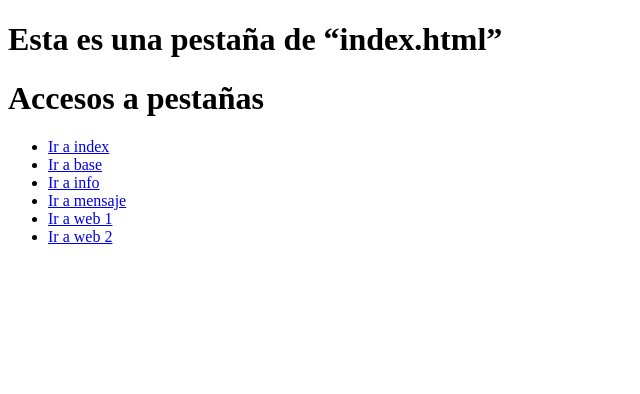
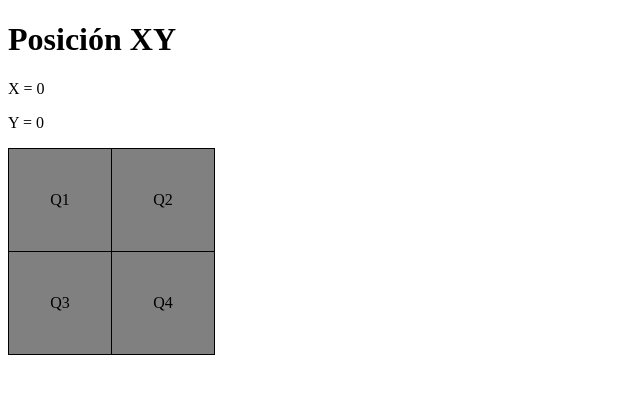
Before and after one commit to diegoanf/l401-lecturaxy-diegonf, a Flask app: page / in a window 1280 px wide. Shown: the top 394 px of the page, without its empty margins (0-640 px from the left). Run offline with Flask 3, Linux system fonts and the light colour scheme; data that the repository does not hold is empty.

Commit message:
Subiendo contenido copiado de repositorio base

```diff
--- a/app.py
+++ b/app.py
@@ -1,30 +1,31 @@
 from flask import Flask, render_template
+import socket
+app = Flask(__name__)
+HOST = "172.20.10.2"	## Ip del servidor
+PORT = 12345			## Puerto del servidor
 
-app = Flask(__name__)
+def leer_sensor():
+    try:
+        with socket.socket(socket.AF_INET, socket.SOCK_STREAM) as s:
+            s.connect((HOST, PORT))
+            data = s.recv(1024).decode().strip()
+            print("RECIBIDO:", data)
+            ejeX, ejeY = data.split(',')
+            ejeX = float(ejeX.replace('X:', ''))
+            ejeY = float(ejeY.replace('Y:', ''))
+            return ejeX, ejeY
+
+    except Exception as e:
+        print("ERROR:", e)
+        return 0, 0
 
 @app.route('/')
 def index():
-    return render_template('index.html')
-
-@app.route('/base')
-def base():
-    return render_template('base.html')
-
-@app.route('/info')
-def info():
-    return render_template('info.html')
-
-@app.route('/mensaje')
-def mensaje():
-    return render_template('mensaje.html')
-
-@app.route('/web1')
-def web1():
-    return render_template('web1.html')
-
-@app.route('/web2')
-def web2():
-    return render_template('web2.html')
-
+    ejeY, ejeX = leer_sensor() #órden ejes.
+    return render_template(
+        'index.html',
+        ejeX=ejeX,
+        ejeY=ejeY
+    )
 if __name__ == '__main__':
-    app.run(port=8080, debug=True)
+    app.run(host='0.0.0.0', port=5000, debug=True)
--- a/templates/index.html
+++ b/templates/index.html
@@ -1,18 +1,65 @@
 <!DOCTYPE html>
 <html>
+
+<head>
+ <meta http-equiv="refresh" content="2"></meta>
+<style>
+	#tabla{border-collapse:collapse;
+		}
+	#q1,#q2,#q3,#q4{	/*Varios id con mismas características*/
+		width:100px;
+		height:100px;
+		border:1px solid black;
+		text-align:center;
+		}
+	#q1{background-color:	/*Cuadrante 1*/
+		{% if ejeX > 0 and ejeY > 0 %}
+			lightblue;
+		{% else %}
+			gray;
+		{% endif %}
+		}
+	#q2{background-color:	/*Cuadrante 2*/
+		{% if ejeX > 0 and ejeY < 0 %}
+			lightblue;
+		{% else %}
+			gray;
+		{% endif %}
+		}
+	#q3{background-color:	/*Cuadrante 3*/
+		{% if ejeX < 0 and ejeY > 0 %}
+			lightblue;
+		{% else %}
+			gray;
+		{% endif %}
+		}
+	#q4{background-color:	/*Cuadrante 4*/
+		{% if ejeX < 0 and ejeY < 0 %}
+			lightblue;
+		{% else %}
+			gray;
+		{% endif %}
+		}
+</style>
+
+</head>
 <body>
-<h1>Esta es una pestaña de “index.html”</h1>
 
-<h1>Accesos a pestañas</h1>
+<h1>Posición XY</h1>
 
-<ul>
-    <li><a href="{{ url_for('index') }}">Ir a index</a></li>
-    <li><a href="{{ url_for('base') }}">Ir a base</a></li>
-    <li><a href="{{ url_for('info') }}">Ir a info</a></li>
-    <li><a href="{{ url_for('mensaje') }}">Ir a mensaje</a></li>
-    <li><a href="{{ url_for('web1') }}">Ir a web 1</a></li>
-    <li><a href="{{ url_for('web2') }}">Ir a web 2</a></li>
-</ul>
+<p>X = {{ ejeX }}</p>
+<p>Y = {{ ejeY }}</p>
+
+<table id="tabla">
+<tr id="cuadros">
+    <td id="q1">Q1</td>
+    <td id="q2">Q2</td>
+</tr>
+<tr>
+    <td id="q3">Q3</td>
+    <td id="q4">Q4</td>
+</tr>
+</table>
 
 </body>
 </html>
```
Also changed, not shown: README.md, capturas/archivos-base.png (added), capturas/vista-base.png (added).
